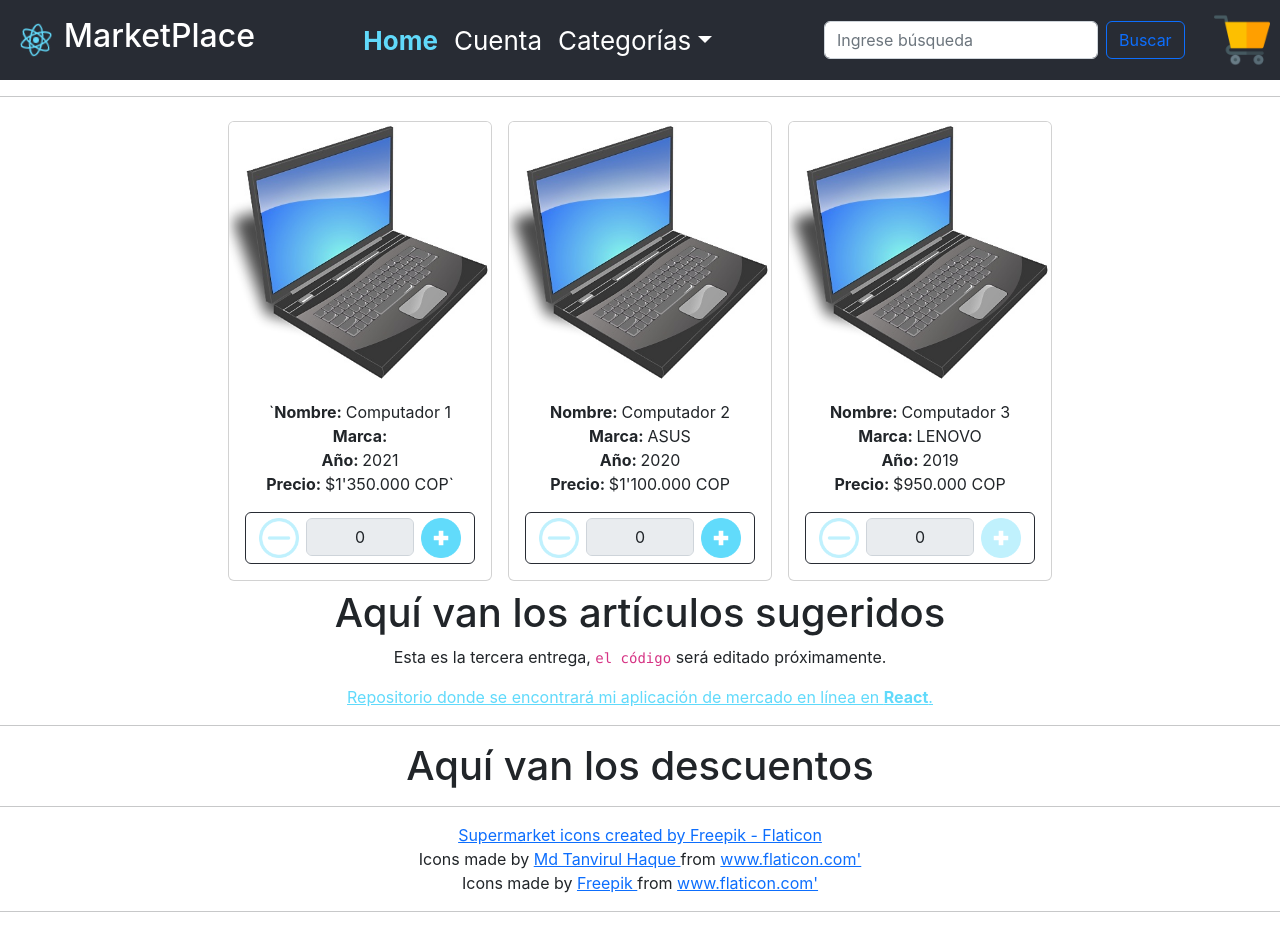
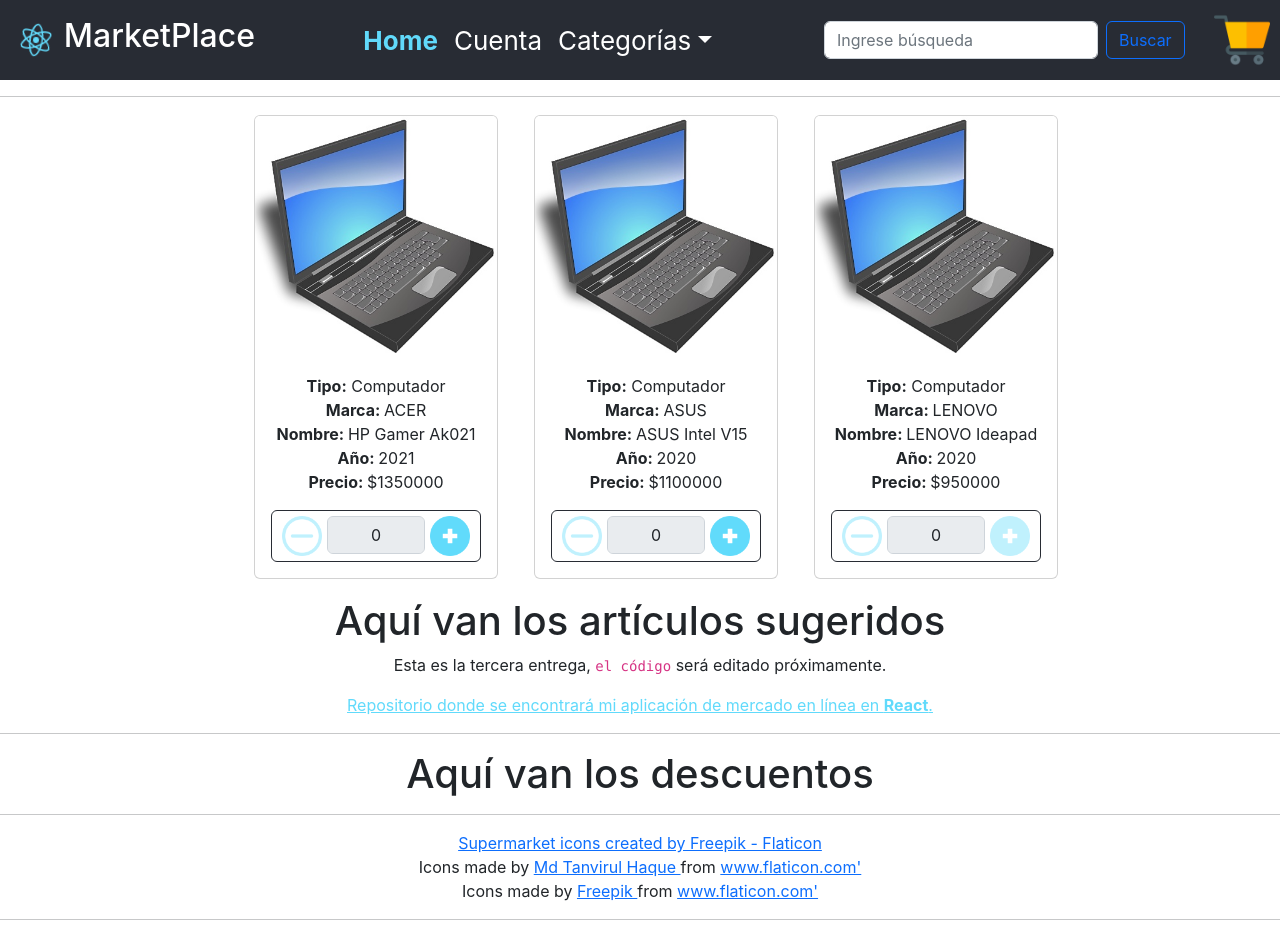
Before and after one commit to Adn1217/React_MarketPlace, a React (Create React App) app: page / in a window 1280 px wide. Built offline with nearby package versions, Linux system fonts and the light colour scheme.

Commit message:
Refactor de ItemListContainer e implementacion de componente Item

```diff
--- a/public/stock.json
+++ b/public/stock.json
@@ -1,20 +1,20 @@
 [
     {
-        "Nombre": "Computador 1",
+        "Nombre": "HP Gamer Ak021",
         "Marca": "ACER",
         "Anio": 2021,
         "Precio": 1350000,
         "Cantidad": 10
     },
     {
-        "Nombre": "Computador 2",
+        "Nombre": "ASUS Intel V15",
         "Marca": "ASUS",
         "Anio": 2020,
         "Precio": 1100000,
         "Cantidad": 1
     },
     {
-        "Nombre": "Computador 3",
+        "Nombre": "LENOVO Ideapad",
         "Marca": "LENOVO",
         "Anio": 2020,
         "Precio": 950000,
--- /dev/null
+++ b/src/components/Item.jsx
@@ -0,0 +1,25 @@
+import React, {useEffect, useState} from 'react';
+import pcImage from '../assets/images/pcImage.jpg';
+import ItemCount from './ItemCount';
+
+const Item = ({tipo, Nombre, Anio, Marca, Precio, Cantidad}) => {
+
+    console.log("Item: ",tipo, Nombre, Anio, Marca, Precio, Cantidad)
+
+  return (
+    <div className="card">
+        <a href="#"><img src={pcImage} className="card-img-top" alt="pcImage1"/></a>
+        <div className="card-body">
+            <p className="card-text">
+                <strong>Tipo:</strong> {tipo}<br/>
+                <strong>Marca: </strong>{Marca}<br/>
+                <strong>Nombre: </strong>{Nombre}<br/>
+                <strong>Año: </strong>{Anio}<br/>
+                <strong>Precio: </strong> ${Precio}</p>
+            <ItemCount stock={Cantidad} />
+        </div>
+    </div>
+  );
+}
+
+export default Item;
--- a/src/components/ItemCount.jsx
+++ b/src/components/ItemCount.jsx
@@ -2,14 +2,19 @@
 import sumLogo from '../assets/images/plus.png'
 import substractLogo from '../assets/images/minus.png'
 
-const ItemCount = ({Nombre, Marca, Anio, Precio, Cantidad}) => {
-    // let Cantidad = props.Cantidad;
-
+const ItemCount = ({stock}) => {
     const [seleccionados, setSeleccionados] = useState(0);
     const [SumarOff, setSumarOff] = useState(true);
     const [RestarOff, setRestarOff] = useState(true);
     const [claseResta, setClaseResta] = useState("col-md-3")
     const [claseSuma, setClaseSuma] = useState("col-md-3")
+
+    let Cantidad = stock;
+
+    useEffect (() => {
+        setearSumarOff(!(Cantidad !== undefined && Cantidad>0));
+        setearRestarOff(true)
+    }, [])
 
     function setearSumarOff (flag) {
         setSumarOff(flag);
@@ -21,10 +26,6 @@
         setClaseResta("col-md-3" + (flag ? " opacidad" : ""));
     }
 
-    useEffect (() => {
-        setearSumarOff(!(Cantidad !== undefined && Cantidad>0));
-        setearRestarOff(true)
-    }, [Cantidad])
 
     function CambiarSeleccionados (num) {
         setSeleccionados(seleccionados + num);
--- a/src/components/ItemListContainer.jsx
+++ b/src/components/ItemListContainer.jsx
@@ -1,7 +1,6 @@
 import React, {useEffect, useState} from 'react';
-import pcImage from '../assets/images/pcImage.jpg';
+import Item from './Item';
 import ItemCount from './ItemCount';
-
 let stockDataApi = 'stock.json';
 
 const ItemListContainer = ({tipo}) => {
@@ -25,36 +24,20 @@
                 finally{
                     console.log("Se realizó consulta de inventario.")
                 }
-            },2000)
-
+            },1000)
         }
         doFetch(stockDataApi);
-    }, [])
-    console.log(stock.length>0 ? stock: "No hay datos");
-    // let body1 = `<p className="card-text"><strong>Nombre: </strong>${tipo} 1<br/><strong>Marca: </strong>${stock[0]["Marca"]??}<br/> <strong>Año: </strong>${stock[0]["Anio"]??}<br/><strong>Precio: </strong> $${stock[0]["Precio"]??}</p`
+        console.log(stock.length>0 ? stock: "No hay datos");
+    }
+    , []);
+
   return (
     <div className="container imgContainer">
-        <div className="card">
-            <a href="#"><img src={pcImage} className="card-img-top" alt="pcImage1"/></a>
-            <div className="card-body">
-                <p className="card-text">`<strong>Nombre: </strong>{tipo} 1<br/><strong>Marca: </strong><br/> <strong>Año: </strong>2021<br/><strong>Precio: </strong> $1'350.000 COP`</p>
-                <ItemCount {...stock[0]} />
-            </div>
-        </div>
-        <div className="card">
-            <a href="#"><img src={pcImage} className="card-img-top" alt="pcImage2"/></a>
-            <div className="card-body">
-            <p className="card-text"><strong>Nombre: </strong>{tipo} 2<br/><strong>Marca: </strong>ASUS<br/> <strong>Año: </strong>2020<br/><strong>Precio: </strong> $1'100.000 COP</p>
-            <ItemCount {...stock[1]}/>
-            </div>
-        </div>
-        <div className="card">
-            <a href="#"><img src={pcImage} className="card-img-top" alt="pcImage3"/></a>
-            <div className="card-body">
-            <p className="card-text"><strong>Nombre: </strong>{tipo} 3<br/><strong>Marca: </strong>LENOVO<br/> <strong>Año: </strong>2019<br/><strong>Precio: </strong> $950.000 COP</p>
-            <ItemCount {...stock[2]}/>
-            </div>
-        </div>
+            {stock?.map((item) =>
+                <ul key={item.Nombre}>
+                    <Item tipo={tipo} {...item}/>
+                </ul>
+            )}
     </div>
   );
 }
```
